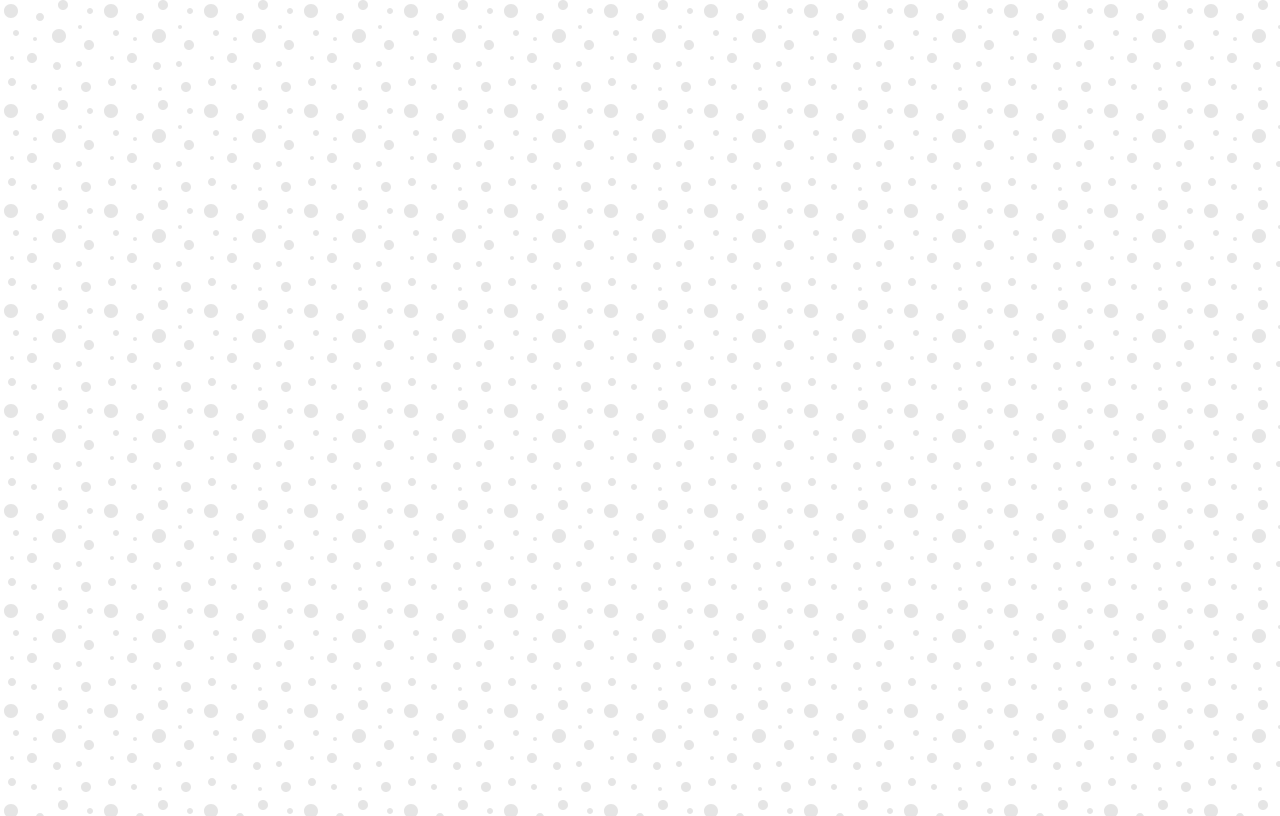
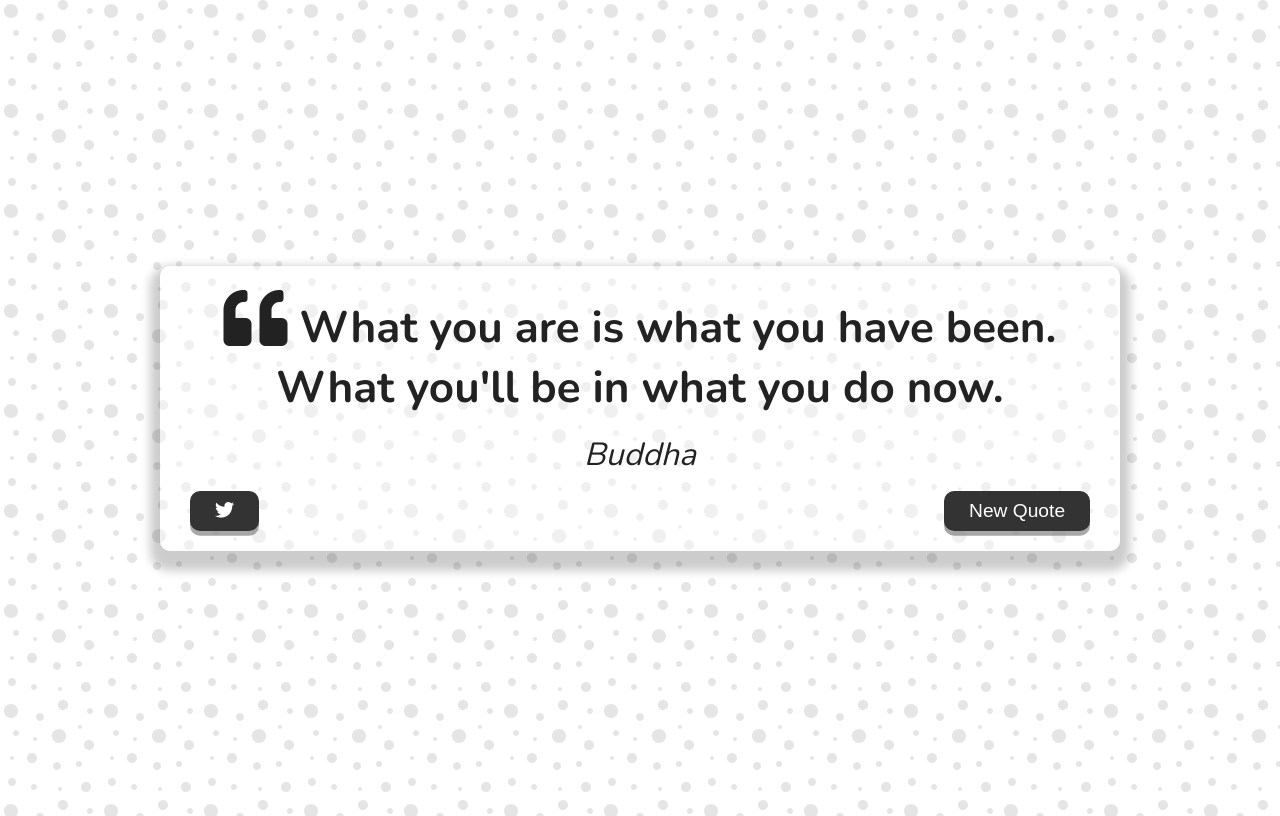
Before and after one commit to hkidocode/quote-generator, a plain HTML site: page index.html in a window 1280 px wide. Drawn offline with nearby package versions, Linux system fonts and the light colour scheme.

Commit message:
structure and style HTML elements

```diff
--- a/index.html
+++ b/index.html
@@ -11,7 +11,24 @@
 </head>
 
 <body>
-
+     <div class="quote-container" id="quote-container">
+         <!-- Quote -->
+         <div class="quote-text">
+             <i class="fas fa-quote-left"></i>
+             <span id="quote">What you are is what you have been. What you'll be in what you do now.</span>
+         </div>
+         <!-- Author -->
+         <div class="quote-author">
+             <span id="author">Buddha</span>
+         </div>
+         <!-- Buttons -->
+         <div class="buttons-container">
+              <button class="twitter-button" id="twitter" title="Tweet this!">
+                  <i class="fab fa-twitter"></i>
+              </button>
+              <button class="new-quote">New Quote</button>
+         </div>
+     </div>
     <!-- Script -->
     <script src="main.js"></script>
 </body>
--- a/style.css
+++ b/style.css
@@ -20,3 +20,79 @@ body {
     justify-content: center;
     align-items: center;
 }
+
+.quote-container {
+    width: auto;
+    max-width: 900px;
+    padding: 20px 30px;
+    border-radius: 10px;
+    background-color: rgba(255, 255, 255, .4);
+    box-shadow: 0 10px 10px 10px rgba(0, 0, 0, .2);
+}
+
+.quote-text {
+    font-size: 2.75rem ;
+}
+
+.long-quote {
+    font-size: 2rem;
+}
+
+.fa-quote-left {
+    font-size: 4rem;
+}
+
+.quote-author {
+    margin-top: 15px;
+    font-size: 2rem;
+    font-weight: 400;
+    font-style: italic;
+}
+
+.buttons-container {
+    margin-top: 15px;
+    display: flex;
+    justify-content: space-between;
+}
+
+button {
+    cursor: pointer;
+    font-size: 1.2rem;
+    height: 2.5rem;
+    border: none;
+    border-radius: 10px;
+    color: #fff;
+    background: #333;
+    outline: none;
+    padding: 0.5em 1.3em;
+    box-shadow: 0 0.3rem rgba(121, 121, 121, .65);
+    transition: all .3s ease;
+}
+
+button:hover {
+    filter: brightness(120%);
+}
+
+button:active {
+    transform: translateY(0.3rem);
+    box-shadow: 0 0.1rem rgba(255, 255, 255, .65);
+}
+
+twitter-button:hover  {
+    color: #38a1f3;
+}
+
+fa-twitter {
+    font-size: 1.5rem;
+}
+
+/* MEDIA QUERY: Tablet or Smaller */
+@media screen and (max-width: 1000px) {
+    .quote-container {
+        margin: 0 20px;
+    }
+
+    .quote-text {
+        font-size: 2.5rem;
+    }
+}
```
